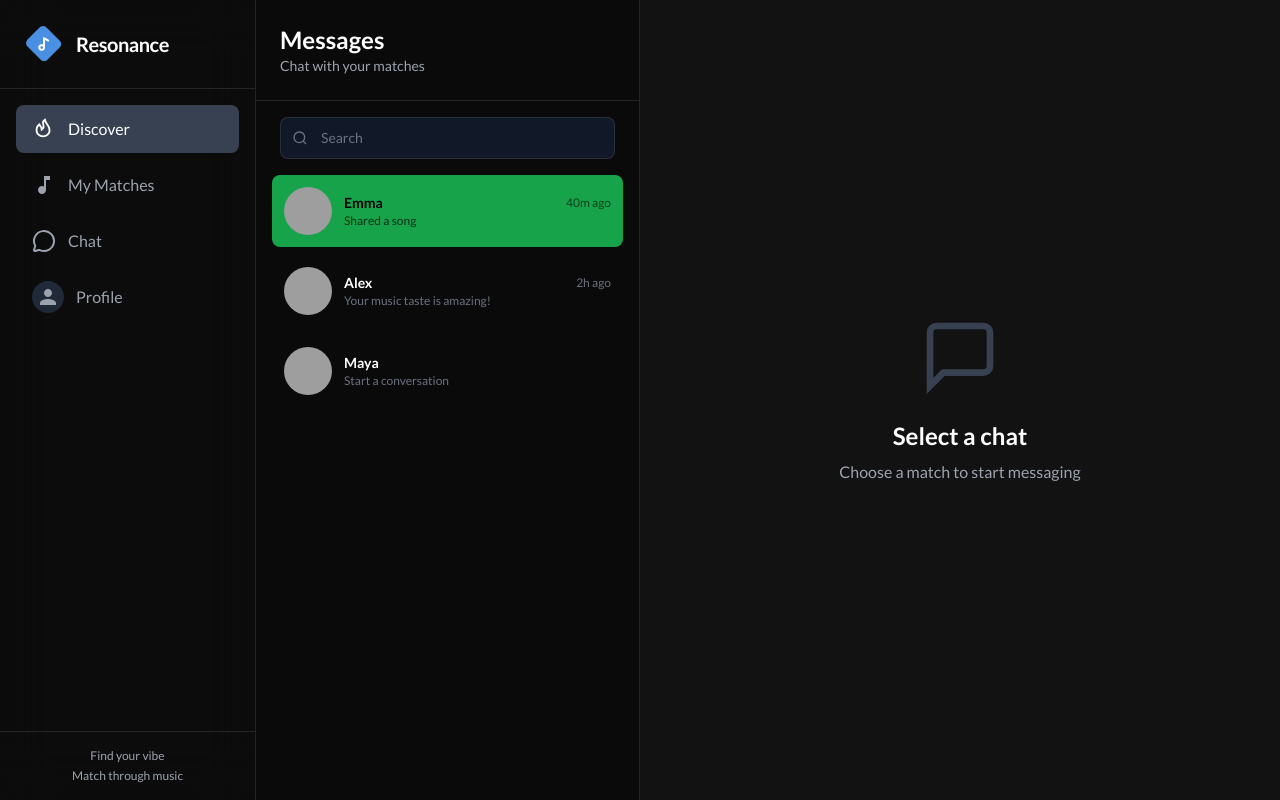
After one commit to Danny2Forever/Resonance, a Django app: page /chat/ in a window 1280 px wide. The commit adds this page. Run offline with Django 5.2, Linux system fonts and the light colour scheme; some libraries are stand-ins or nearby versions; grey boxes are pictures that could not be loaded.

Commit message:
Update Chat static

```diff
--- a/resonance/urls.py
+++ b/resonance/urls.py
@@ -28,6 +28,9 @@ from django.shortcuts import render
 def landing_page(request):
     return render(request, "landing.html")
 
+def test_chat_view(request):
+    return render(request, 'chat/chat.html')
+
 urlpatterns = [
     path('', LandingPageView.as_view(), name='landing'),
     path('login/', SpotifyLoginView.as_view(), name='spotify_login'),
@@ -37,7 +40,8 @@ urlpatterns = [
     path('logout/', SpotifyLogoutView.as_view(), name='spotify_logout'),
     path('match/', MatchUserView.as_view(), name='match_user'),
     path('swiped/', SwipeActionView.as_view(), name='swipe_action'),
-    path('chat/', include('chat.urls')),
+    # path('chat/', include('chat.urls')),
+    path('chat/', test_chat_view, name='chat_test_page'),
     path("dashboard/", AdminDashboardView.as_view(), name="admin_dashboard"),
 
 ]
--- /dev/null
+++ b/templates/chat/chat.html
@@ -0,0 +1,225 @@
+{% extends 'layout.html' %}
+{% load static %}
+
+{% block title %}Chat - Resonance{% endblock %}
+
+{% block content %}
+<body class="bg-[#121212]">
+    <div class="flex h-screen">
+        <!-- Messages Panel -->
+        <div class="w-96 bg-[#0a0a0a] border-r border-white/10 flex flex-col">
+            <!-- Header -->
+            <div class="p-6 border-b border-white/10">
+                <h2 class="text-2xl font-bold text-white">Messages</h2>
+                <p class="text-sm text-gray-400">Chat with your matches</p>
+            </div>
+
+            <!-- Search Bar -->
+            <div class="px-6 py-4">
+                <div class="relative">
+                    <svg class="absolute left-3 top-1/2 -translate-y-1/2 w-4 h-4 text-gray-500" xmlns="http://www.w3.org/2000/svg" width="24" height="24" viewBox="0 0 24 24" fill="none" stroke="currentColor" stroke-width="2">
+                        <circle cx="11" cy="11" r="8"></circle>
+                        <path d="m21 21-4.35-4.35"></path>
+                    </svg>
+                    <input type="text" placeholder="Search" class="w-full bg-gray-900 border border-white/10 rounded-lg py-2.5 pl-10 pr-4 text-white text-sm placeholder-gray-500 focus:outline-none focus:border-green-500 focus:ring-1 focus:ring-green-500 transition-colors">
+                </div>
+            </div>
+
+            <!-- Chat List -->
+            <div class="flex-1 overflow-y-auto px-4 space-y-2">
+                <!-- Active Chat -->
+                <button onclick="selectChat('emma', 'Emma', 'https://images.unsplash.com/photo-1494790108377-be9c29b29330?ixlib=rb-4.0.3&q=80&fm=jpg&crop=faces&fit=crop&h=100&w=100', 'Online')" class="w-full flex items-center gap-3 p-3 rounded-lg bg-green-600 hover:bg-green-500 transition-colors chat-item" id="chat-emma">
+                    <img src="https://images.unsplash.com/photo-1494790108377-be9c29b29330?ixlib=rb-4.0.3&q=80&fm=jpg&crop=faces&fit=crop&h=100&w=100" alt="Emma" class="w-12 h-12 rounded-full object-cover flex-shrink-0">
+                    <div class="flex-1 min-w-0 text-left">
+                        <div class="flex justify-between items-center">
+                            <span class="font-semibold text-black text-sm">Emma</span>
+                            <span class="text-xs text-black/60">40m ago</span>
+                        </div>
+                        <p class="text-xs text-black/70 truncate">Shared a song</p>
+                    </div>
+                </button>
+
+                <!-- Inactive Chat -->
+                <button onclick="selectChat('alex', 'Alex', 'https://images.unsplash.com/photo-1507003211169-0a1dd7228f2d?ixlib=rb-4.0.3&q=80&fm=jpg&crop=faces&fit=crop&h=100&w=100', 'Away')" class="w-full flex items-center gap-3 p-3 rounded-lg hover:bg-gray-900 transition-colors chat-item">
+                    <img src="https://images.unsplash.com/photo-1507003211169-0a1dd7228f2d?ixlib=rb-4.0.3&q=80&fm=jpg&crop=faces&fit=crop&h=100&w=100" alt="Alex" class="w-12 h-12 rounded-full object-cover flex-shrink-0">
+                    <div class="flex-1 min-w-0 text-left">
+                        <div class="flex justify-between items-center">
+                            <span class="font-semibold text-white text-sm">Alex</span>
+                            <span class="text-xs text-gray-500">2h ago</span>
+                        </div>
+                        <p class="text-xs text-gray-500 truncate">Your music taste is amazing!</p>
+                    </div>
+                </button>
+
+                <!-- Inactive Chat -->
+                <button onclick="selectChat('maya', 'Maya', 'https://images.unsplash.com/photo-1580489944761-15a19d654956?ixlib=rb-4.0.3&q=80&fm=jpg&crop=faces&fit=crop&h=100&w=100', 'Offline')" class="w-full flex items-center gap-3 p-3 rounded-lg hover:bg-gray-900 transition-colors chat-item">
+                    <img src="https://images.unsplash.com/photo-1580489944761-15a19d654956?ixlib=rb-4.0.3&q=80&fm=jpg&crop=faces&fit=crop&h=100&w=100" alt="Maya" class="w-12 h-12 rounded-full object-cover flex-shrink-0">
+                    <div class="flex-1 min-w-0 text-left">
+                        <div class="flex justify-between items-center">
+                            <span class="font-semibold text-white text-sm">Maya</span>
+                        </div>
+                        <p class="text-xs text-gray-500">Start a conversation</p>
+                    </div>
+                </button>
+            </div>
+        </div>
+
+        <!-- Main Chat Area -->
+        <main class="flex-1 flex flex-col bg-[#121212]" id="chatArea">
+            <!-- Empty State -->
+            <div class="flex-1 flex flex-col items-center justify-center" id="emptyState">
+                <svg class="w-20 h-20 text-gray-700 mb-6" xmlns="http://www.w3.org/2000/svg" width="24" height="24" viewBox="0 0 24 24" fill="none" stroke="currentColor" stroke-width="2">
+                    <path d="M21 15a2 2 0 0 1-2 2H7l-4 4V5a2 2 0 0 1 2-2h14a2 2 0 0 1 2 2z"></path>
+                </svg>
+                <h2 class="text-2xl font-bold text-white mb-2">Select a chat</h2>
+                <p class="text-gray-400">Choose a match to start messaging</p>
+            </div>
+
+            <!-- Chat Window -->
+            <div id="chatWindow" class="hidden flex flex-col h-full">
+                <!-- Chat Header -->
+                <header class="flex items-center justify-between p-6 border-b border-white/10">
+                    <div class="flex items-center gap-4">
+                        <img id="chatAvatar" src="" alt="User" class="w-12 h-12 rounded-full object-cover">
+                        <div>
+                            <h2 id="chatName" class="text-xl font-bold text-white"></h2>
+                            <span id="chatStatus" class="text-sm text-green-500"></span>
+                        </div>
+                    </div>
+                </header>
+
+                <!-- Messages -->
+                <div id="messagesContainer" class="flex-1 p-6 overflow-y-auto flex flex-col gap-4">
+                </div>
+
+                <!-- Message Input -->
+                <footer class="p-6 border-t border-white/10">
+                    <form class="flex items-center gap-4" onsubmit="sendMessage(event)">
+                        <button type="button" class="text-gray-400 hover:text-white transition-colors">
+                            <svg xmlns="http://www.w3.org/2000/svg" width="24" height="24" viewBox="0 0 24 24" fill="none" stroke="currentColor" stroke-width="2" stroke-linecap="round" stroke-linejoin="round">
+                                <path d="m21.44 11.05-9.19 9.19a6 6 0 0 1-8.49-8.49l8.57-8.57A4 4 0 1 1 18 8.84l-8.59 8.59a2 2 0 0 1-2.83-2.83l.79-.79"></path>
+                            </svg>
+                        </button>
+                        <input id="messageInput" class="flex-1 bg-gray-900 border border-white/10 rounded-full py-3 px-5 text-white placeholder-gray-500 focus:outline-none focus:border-green-500 focus:ring-1 focus:ring-green-500 transition-colors" type="text" placeholder="Type a message..." />
+                        <button type="submit" class="bg-green-600 hover:bg-green-500 text-black rounded-full w-12 h-12 flex items-center justify-center transition-colors flex-shrink-0">
+                            <svg xmlns="http://www.w3.org/2000/svg" width="24" height="24" viewBox="0 0 24 24" fill="none" stroke="currentColor" stroke-width="2" stroke-linecap="round" stroke-linejoin="round">
+                                <line x1="22" y1="2" x2="11" y2="13"></line>
+                                <polygon points="22 2 15 22 11 13 2 9"></polygon>
+                            </svg>
+                        </button>
+                    </form>
+                </footer>
+            </div>
+        </main>
+    </div>
+
+    <script>
+        const chatData = {
+            emma: {
+                name: 'Emma',
+                status: 'Online',
+                messages: [
+                    { type: 'received', text: 'Hey! I saw we both love Luna Eclipse!' },
+                    { type: 'sent', text: 'Yes! Midnight Dreams is on repeat for me' },
+                    { type: 'received', text: 'Have you listened to their new album?' }
+                ]
+            },
+            alex: {
+                name: 'Alex',
+                status: 'Away',
+                messages: [
+                    { type: 'received', text: 'Your music taste is amazing!' },
+                    { type: 'sent', text: 'Thanks! I love discovering new artists' },
+                    { type: 'received', text: 'You should check out this playlist I made' }
+                ]
+            },
+            maya: {
+                name: 'Maya',
+                status: 'Offline',
+                messages: []
+            }
+        };
+
+        function selectChat(chatId, name, avatar, status) {
+            const emptyState = document.getElementById('emptyState');
+            const chatWindow = document.getElementById('chatWindow');
+            const messagesContainer = document.getElementById('messagesContainer');
+
+
+            document.getElementById('chatName').textContent = name;
+            document.getElementById('chatAvatar').src = avatar;
+            document.getElementById('chatStatus').textContent = status;
+
+
+            const statusEl = document.getElementById('chatStatus');
+            if (status === 'Online') {
+                statusEl.className = 'text-sm text-green-500';
+            } else if (status === 'Away') {
+                statusEl.className = 'text-sm text-yellow-500';
+            } else {
+                statusEl.className = 'text-sm text-gray-500';
+            }
+
+
+            messagesContainer.innerHTML = '';
+            const messages = chatData[chatId].messages;
+
+            messages.forEach(msg => {
+                const messageDiv = document.createElement('div');
+                messageDiv.className = msg.type === 'sent' ? 'flex justify-end' : 'flex justify-start';
+
+                const messageBubble = document.createElement('div');
+                messageBubble.className = msg.type === 'sent'
+                    ? 'bg-green-600 text-black rounded-2xl rounded-br-none p-4 max-w-lg'
+                    : 'bg-gray-800 text-white rounded-2xl rounded-bl-none p-4 max-w-lg';
+                messageBubble.textContent = msg.text;
+
+                messageDiv.appendChild(messageBubble);
+                messagesContainer.appendChild(messageDiv);
+            });
+
+
+            document.querySelectorAll('.chat-item').forEach(item => {
+                item.classList.remove('bg-green-600', 'hover:bg-green-500');
+                item.classList.add('hover:bg-gray-900');
+            });
+            document.getElementById(`chat-${chatId}`).classList.add('bg-green-600', 'hover:bg-green-500');
+            document.getElementById(`chat-${chatId}`).classList.remove('hover:bg-gray-900');
+
+
+            emptyState.classList.add('hidden');
+            chatWindow.classList.remove('hidden');
+
+
+            document.getElementById('messageInput').value = '';
+        }
+
+        function sendMessage(event) {
+            event.preventDefault();
+            const input = document.getElementById('messageInput');
+            const message = input.value.trim();
+
+            if (!message) return;
+
+            const messagesContainer = document.getElementById('messagesContainer');
+
+
+            const messageDiv = document.createElement('div');
+            messageDiv.className = 'flex justify-end';
+
+            const messageBubble = document.createElement('div');
+            messageBubble.className = 'bg-green-600 text-black rounded-2xl rounded-br-none p-4 max-w-lg';
+            messageBubble.textContent = message;
+
+            messageDiv.appendChild(messageBubble);
+            messagesContainer.appendChild(messageDiv);
+
+
+            input.value = '';
+
+
+            messagesContainer.scrollTop = messagesContainer.scrollHeight;
+        }
+    </script>
+</body>
+{% endblock %}
--- a/templates/layout.html
+++ b/templates/layout.html
@@ -50,7 +50,7 @@
             <span>My Matches</span>
           </a>
           <a
-            href="#"
+            href="{ % url 'chat_test_page' % }"
             class="w-full h-12 px-4 flex items-center justify-start gap-3 text-base rounded-lg text-gray-400 hover:bg-gray-800 hover:text-white transition-colors"
           >
             <svg xmlns="http://www.w3.org/2000/svg" width="24" height="24" viewBox="0 0 24 24" fill="none" stroke="currentColor" stroke-width="2" stroke-linecap="round" stroke-linejoin="round" class="lucide lucide-message-circle-icon lucide-message-circle"><path d="M2.992 16.342a2 2 0 0 1 .094 1.167l-1.065 3.29a1 1 0 0 0 1.236 1.168l3.413-.998a2 2 0 0 1 1.099.092 10 10 0 1 0-4.777-4.719"/></svg>
@@ -103,7 +103,7 @@
       </aside>
 
       <!-- Main Content -->
-      <main class="ml-64 flex-1 p-8">
+      <main class="ml-64 flex-1">
         {% block content %}{% endblock %}
       </main>
     </div>
```
Also changed, not shown: static/css/global.css (line endings or trailing spaces).
